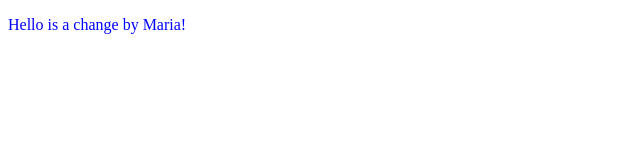
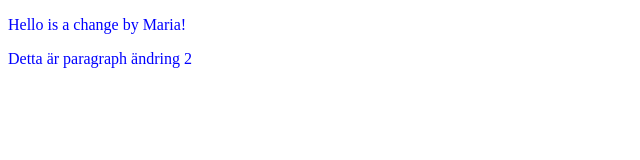
Before and after one commit to Memai2023/testgruppen, a plain HTML site: page src/index.html in a window 1280 px wide. Shown: the whole page, without its empty margins (0-640 px from the left). Drawn offline with Linux system fonts and the light colour scheme.

Commit message:
Andra paragraph ändringen

```diff
--- a/src/index.html
+++ b/src/index.html
@@ -13,6 +13,7 @@
 
 <body>
   <p>Hello is a change by Maria!</p>
+  <p>Detta är paragraph ändring 2</p>
 </body>
 
 </html>
```
